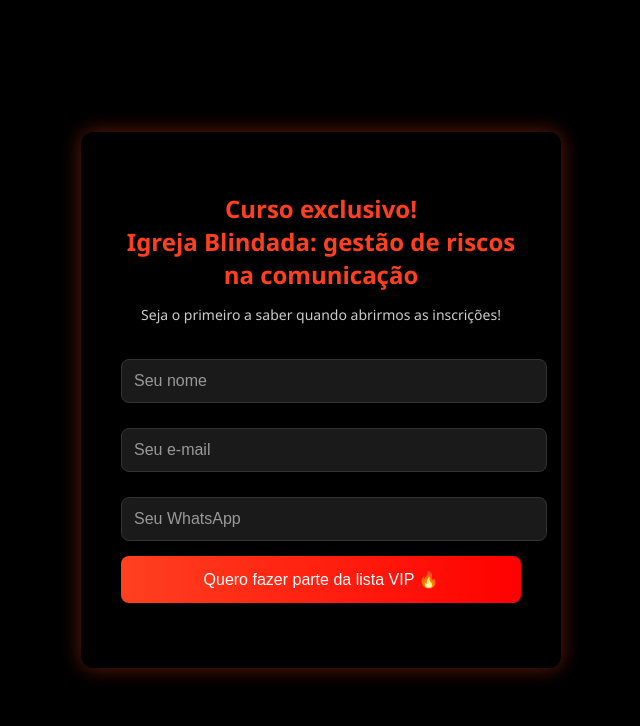
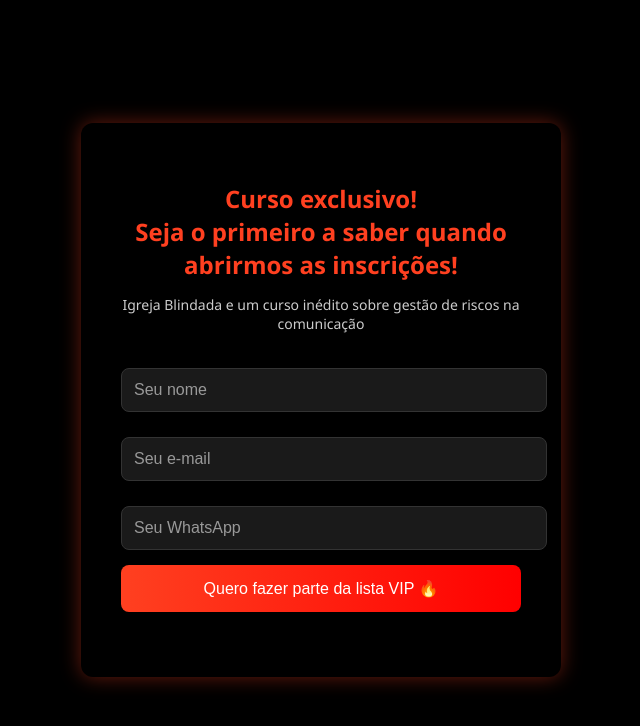
Before and after one commit to igrejablindada/lista-vip, a plain HTML site: page index.html in a window 1280 px wide. Shown: the whole page, without its empty margins (319-959 px from the left). Drawn offline with Linux system fonts and the light colour scheme.

Commit message:
Update index.html

```diff
--- a/index.html
+++ b/index.html
@@ -3,7 +3,7 @@
 <head>
   <meta charset="UTF-8" />
   <meta name="viewport" content="width=device-width, initial-scale=1.0"> <!-- Adiciona meta viewport para responsividade -->
-  <title>Curso exclusivo!<br>Igreja Blindada: gestão de riscos na comunicação</title>
+  <title>Curso exclusivo!<br>Seja o primeiro a saber quando abrirmos as inscrições!</title>
   <style>
     body {
       margin: 0;
@@ -112,8 +112,8 @@
 <body>
 
 <div class="form-container">
-  <h2>Curso exclusivo!<br>Igreja Blindada: gestão de riscos na comunicação</h2>
-  <p>Seja o primeiro a saber quando abrirmos as inscrições!</p>
+  <h2>Curso exclusivo!<br>Seja o primeiro a saber quando abrirmos as inscrições!</h2>
+  <p>Igreja Blindada e um curso inédito sobre gestão de riscos na comunicação</p>
   <form id="formLeads">
     <input type="text" name="nome" placeholder="Seu nome" required />
     <input type="email" name="email" placeholder="Seu e-mail" required />
```
